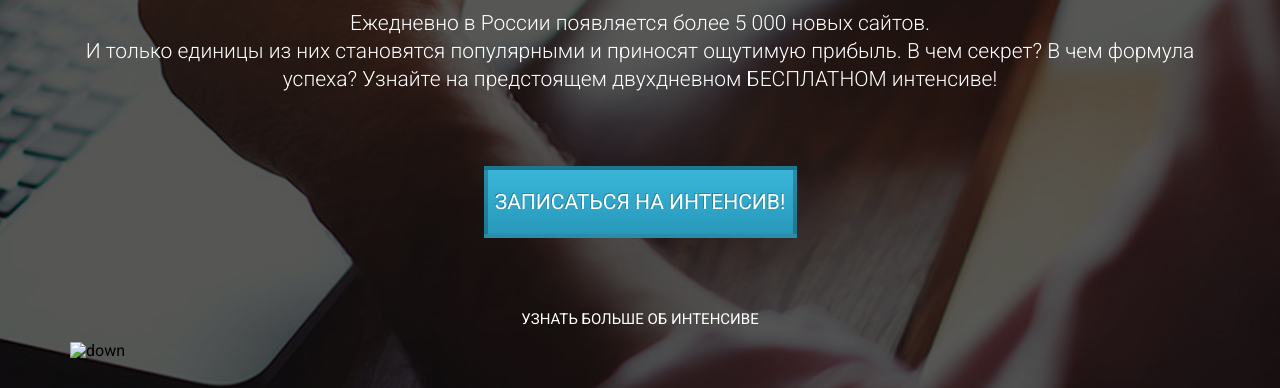
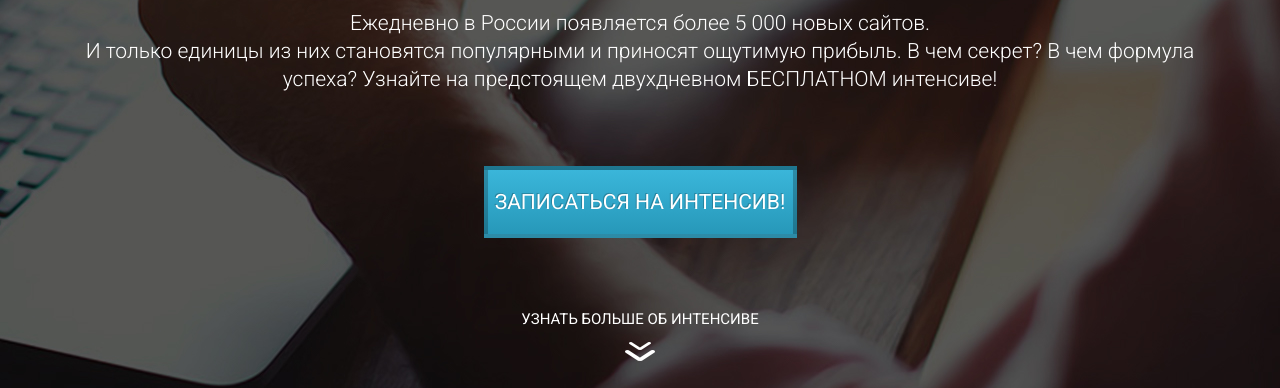
Before and after one commit to AlexOpanasenkov/wordpress, a plain HTML site: page index.html in a window 1280 px wide. Shown: the part 412-800 px from the top of the page. Drawn offline with nearby package versions, Linux system fonts and the light colour scheme; the site is published under a folder, as on GitHub Pages, so addresses that start at the root find nothing.

Commit message:
Update index.html

```diff
--- a/index.html
+++ b/index.html
@@ -38,7 +38,7 @@
 
             <div class="more">
                 <div class="more_text">узнать больше об интенсиве</div>
-                <img src="/icons/arroww_down.png" alt="down" class="more_img">
+                <img src="icons/arroww_down.png" alt="down" class="more_img">
             </div>
 
         </div>
```
